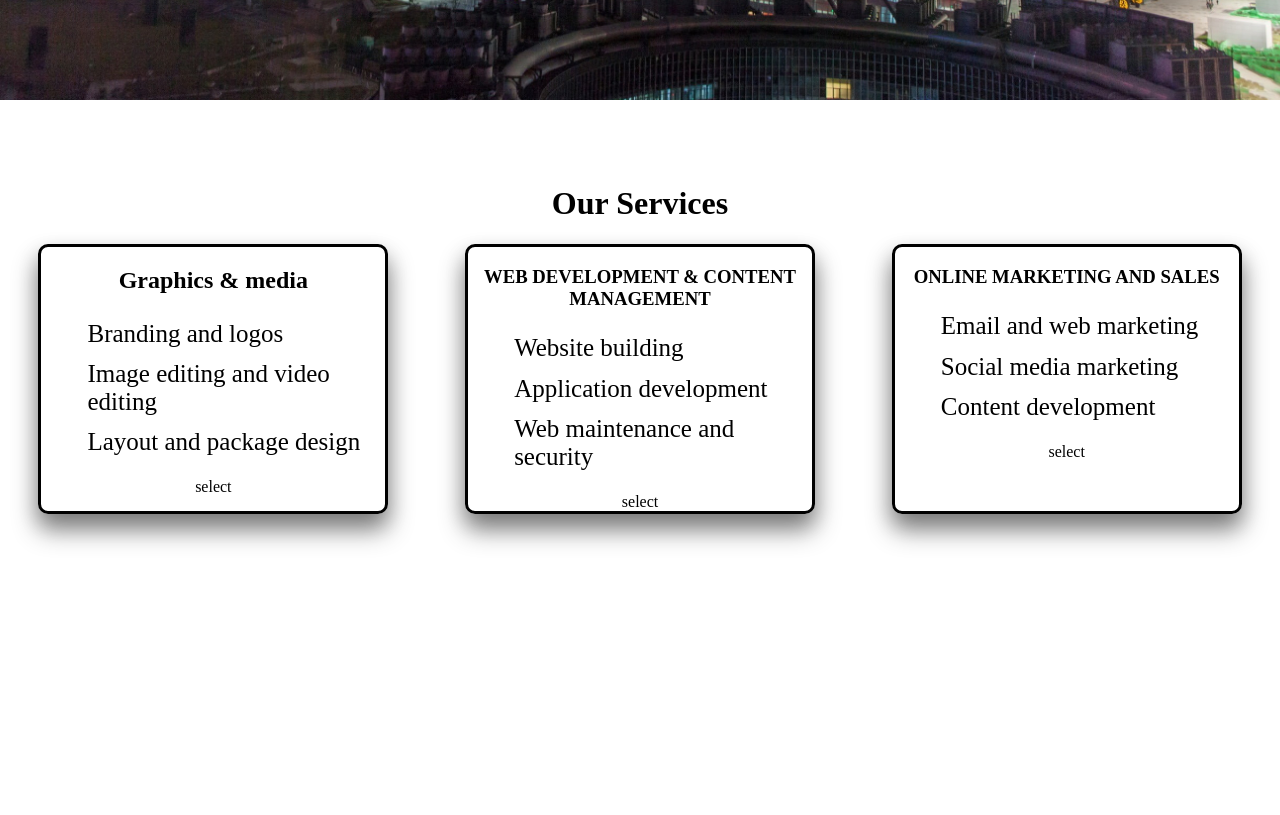
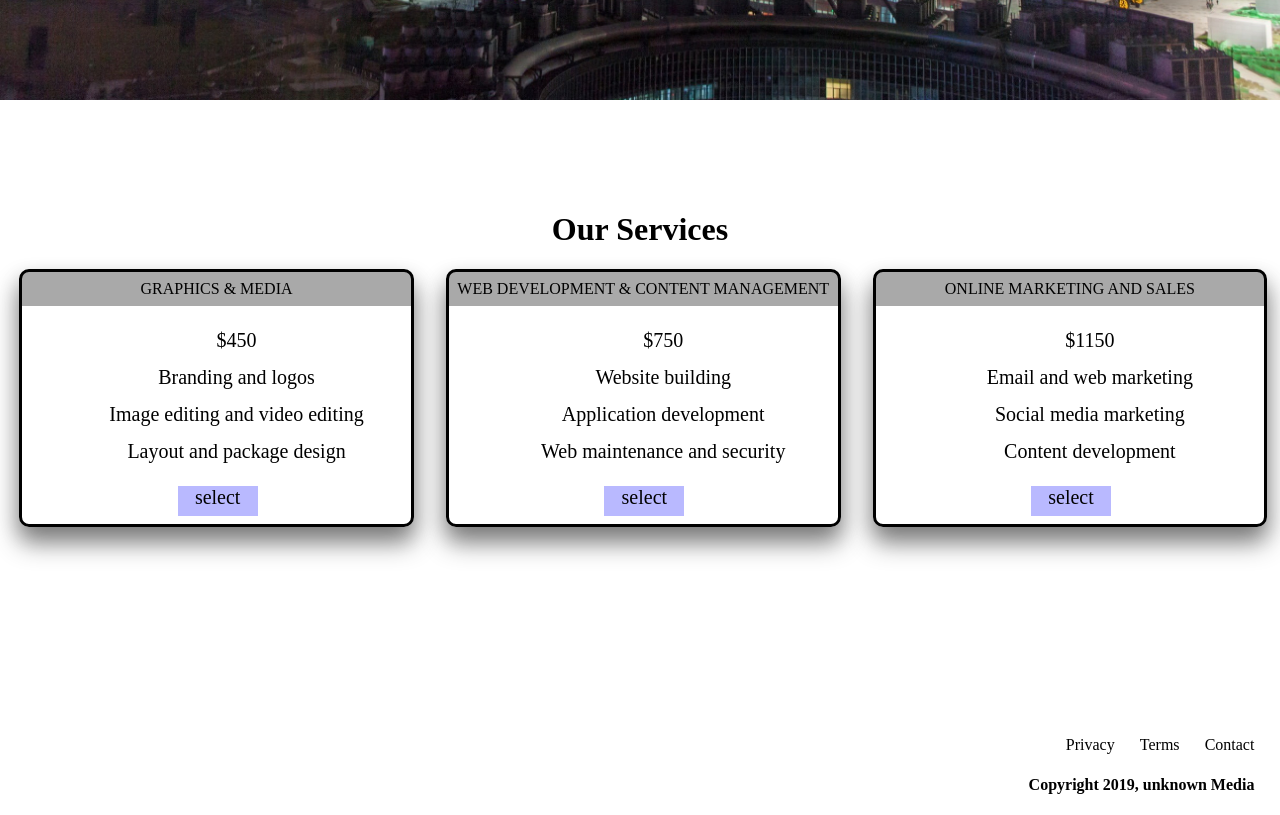
Before and after one commit to bikash-jaiswal/FCC-web-projects, a plain HTML site: page Product_Landing_Page/product.html in a window 1280 px wide. Shown: the part 660-1475 px from the top of the page. Before the commit the page ends 1396 px from the top, so only its background shows below. Drawn offline with Linux system fonts and the light colour scheme.

Commit message:
footer added

```diff
--- a/Product_Landing_Page/product.html
+++ b/Product_Landing_Page/product.html
@@ -29,9 +29,10 @@
         <div class="service-container">
             <div class="service-item">
                 <nav>
-                    <h2>Graphics & media</h2>
+                    GRAPHICS & MEDIA
                 </nav>
                 <ul>
+                    <li>$450</li>
                     <li>Branding and logos</li>
                     <li>Image editing and video editing</li>
                     <li> Layout and package design</li>
@@ -41,9 +42,10 @@
             </div>
             <div class="service-item">
                 <nav>
-                    <h3>WEB DEVELOPMENT & CONTENT MANAGEMENT</h3>
+                    WEB DEVELOPMENT & CONTENT MANAGEMENT
                 </nav>
                 <ul>
+                    <li>$750</li>
                     <li>Website building</li>
                     <li>Application development</li>
                     <li>Web maintenance and security</li>
@@ -55,9 +57,10 @@
 
             <div class="service-item">
                 <nav>
-                    <h3>ONLINE MARKETING AND SALES</h3>
+                    ONLINE MARKETING AND SALES
                 </nav>
                 <ul>
+                    <li>$1150</li>
                     <li>Email and web marketing</li>
                     <li>Social media marketing</li>
                     <li>Content development</li>
@@ -70,6 +73,14 @@
         </div>
 
     </div>
+    <footer>
+        <div class="footer-container">
+            <div class="privacy">Privacy</div>
+            <div class="terms">Terms</div>
+            <div class="contact">Contact</div>
+        </div>
+        <h4>Copyright 2019, unknown Media</h4>
+    </footer>
 </body>
 
 </html>
--- a/Product_Landing_Page/style.css
+++ b/Product_Landing_Page/style.css
@@ -68,7 +68,7 @@ img {
 }
 
 .service-header h1 {
-    padding-top: 5%;
+    padding-top: 7%;
 }
 
 .service-container {
@@ -82,14 +82,19 @@ img {
     border-radius: 10px;
     text-align: center;
     flex: 1;
-    margin-left: 3%;
-    margin-right: 3%;
+    margin-left: 1.5%;
+    margin-right: 1%;
+}
+
+.service-item nav {
+    padding: 2%;
+    background-color: rgba(0, 0, 0, 0.336);
 }
 
 .service-item li {
-    text-align: left;
+    text-align: center;
     list-style: none;
-    font-size: 25px;
+    font-size: 20px;
     padding: 2% 2% 2% 2%;
 }
 
@@ -99,5 +104,27 @@ img {
 }
 
 .select {
-    text-align: center;
+    width: 80px;
+    height: 30px;
+    background-color: rgba(0, 0, 255, 0.274);
+    font-size: 20px;
+    margin: 0% 0% 2% 40%;
 }
+
+footer {
+    text-align: right;
+    margin-right: 2%;
+}
+
+.footer-container {
+    display: flex;
+    justify-content: flex-end;
+}
+
+.privacy {
+    margin-right: 2%;
+}
+
+.terms {
+    margin-right: 2%;
+}
```
